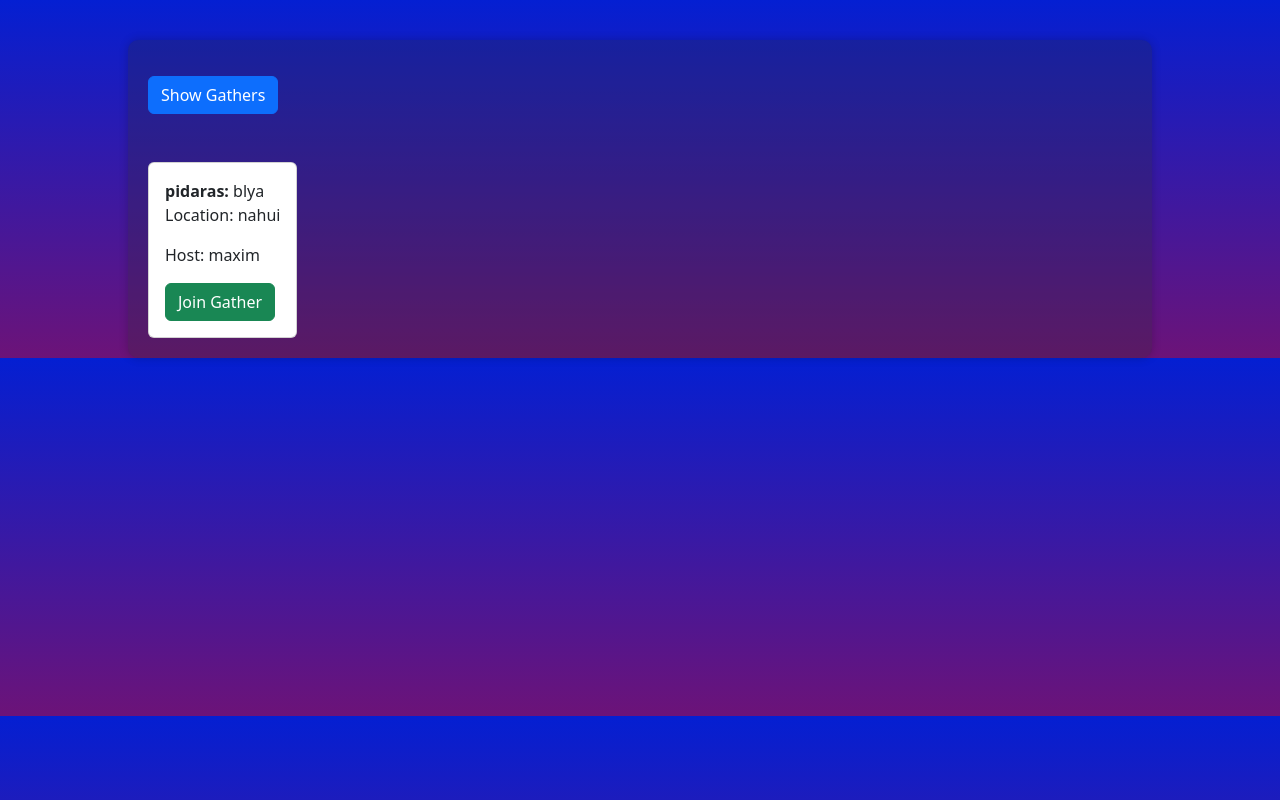
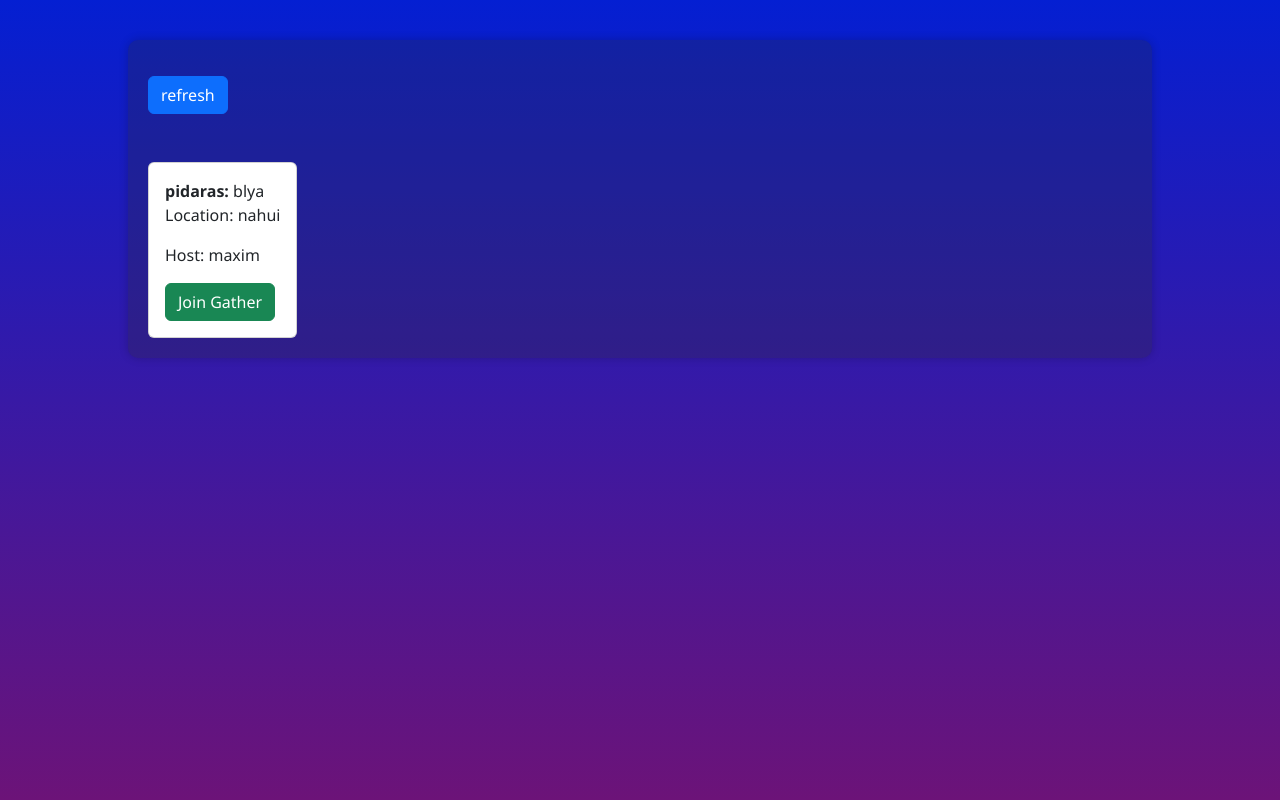
Before and after one commit to jerankda/Gather-App, a Flask app: page /angezeigen in a window 1280 px wide. Run offline with Flask 3, Linux system fonts and the light colour scheme.

Commit message:
updated backround for finding page
purple backround for find gather page

```diff
--- a/G2G/website/templates/gather_find.html
+++ b/G2G/website/templates/gather_find.html
@@ -9,6 +9,12 @@
 
     <style>
         body {
+            margin: 0;
+            font-family: 'Segoe UI', Tahoma, Geneva, Verdana, sans-serif;
+            color: #ffffff;
+            display: flex;
+            flex-direction: column;
+            min-height: 100vh;
             background: linear-gradient(rgb(4, 31, 210), rgb(108, 19, 120));
         }
 
@@ -27,7 +33,7 @@
 
 <div class="container">
     <form action="/angezeigen" method="POST">
-        <button type="submit" class="btn btn-primary mt-3">Show Gathers</button>
+        <button type="submit" class="btn btn-primary mt-3">refresh</button>
     </form>
 
     {% for Gather in Gathers %}
```
